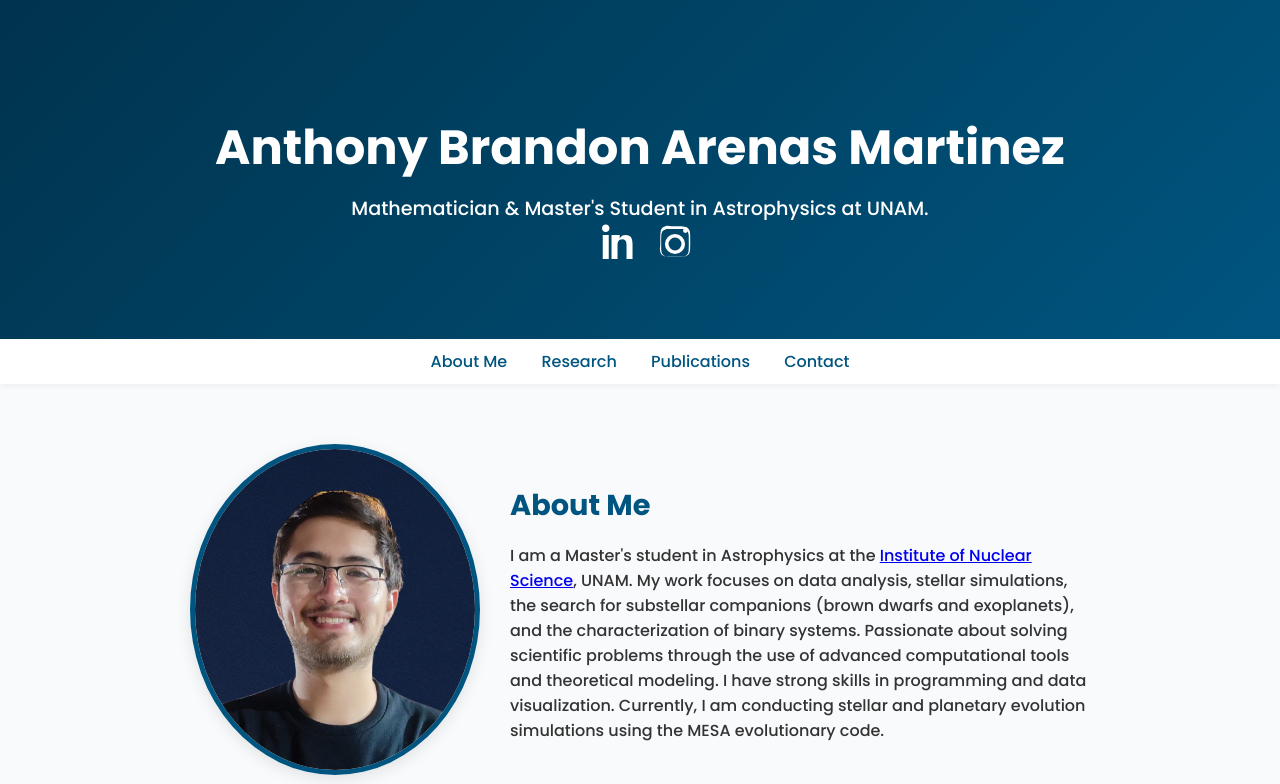
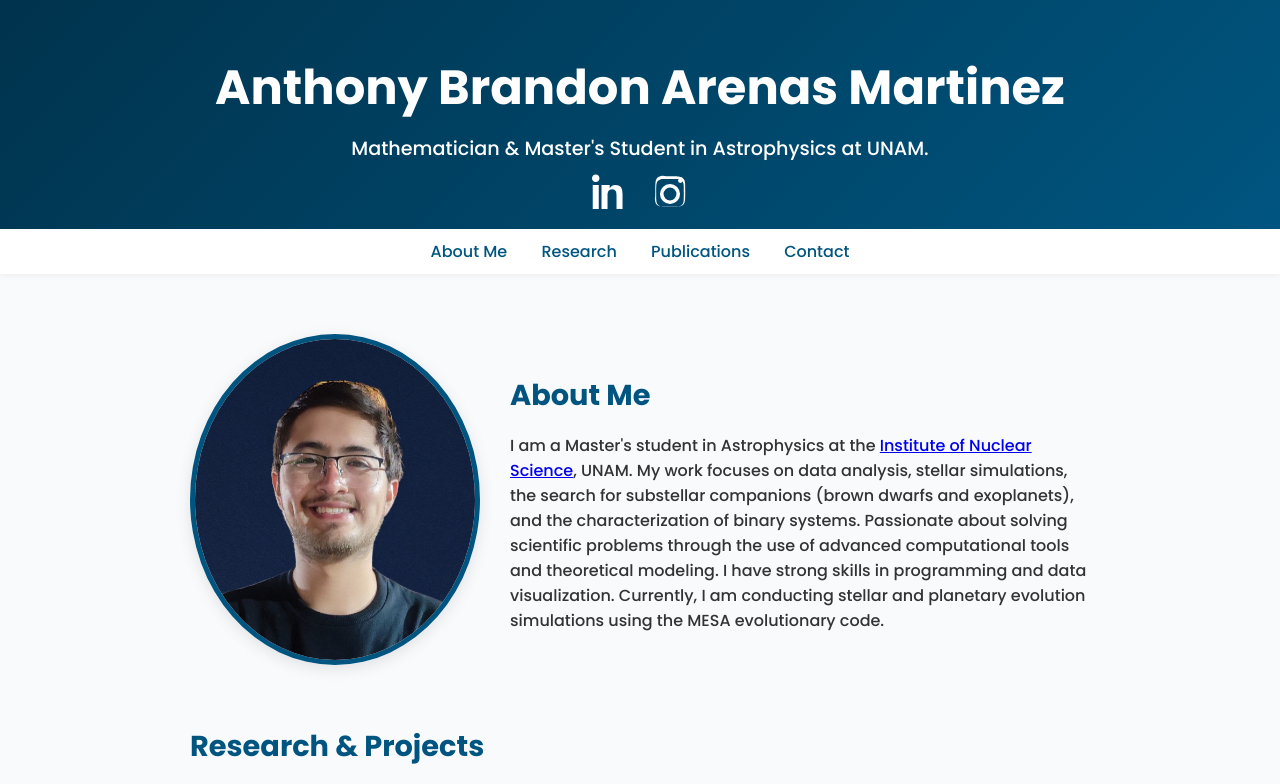
Before and after one commit to AnthonyArenas2060/AnthonyArenas, a plain HTML site: page index.html in a window 1280 px wide. Shown: the top 784 px of the page. Drawn offline with Linux system fonts and the light colour scheme.

Commit message:
Update Anthony_page.css

```diff
--- a/Anthony_page.css
+++ b/Anthony_page.css
@@ -145,3 +145,30 @@ footer {
 .social-links svg {
     vertical-align: middle;
 }
+header {
+    text-align: center;
+    padding: 20px;
+}
+
+.social-links {
+    margin-top: 10px;
+}
+
+.social-links a {
+    margin: 0 10px;
+    color: inherit;
+    text-decoration: none;
+    transition: color 0.3s ease;
+}
+
+.social-links a:hover {
+    color: #0077b5; /* LinkedIn blue */
+}
+
+.social-links a:nth-child(2):hover {
+    color: #e1306c; /* Instagram pink */
+}
+
+.social-links svg {
+    vertical-align: middle;
+}
```
